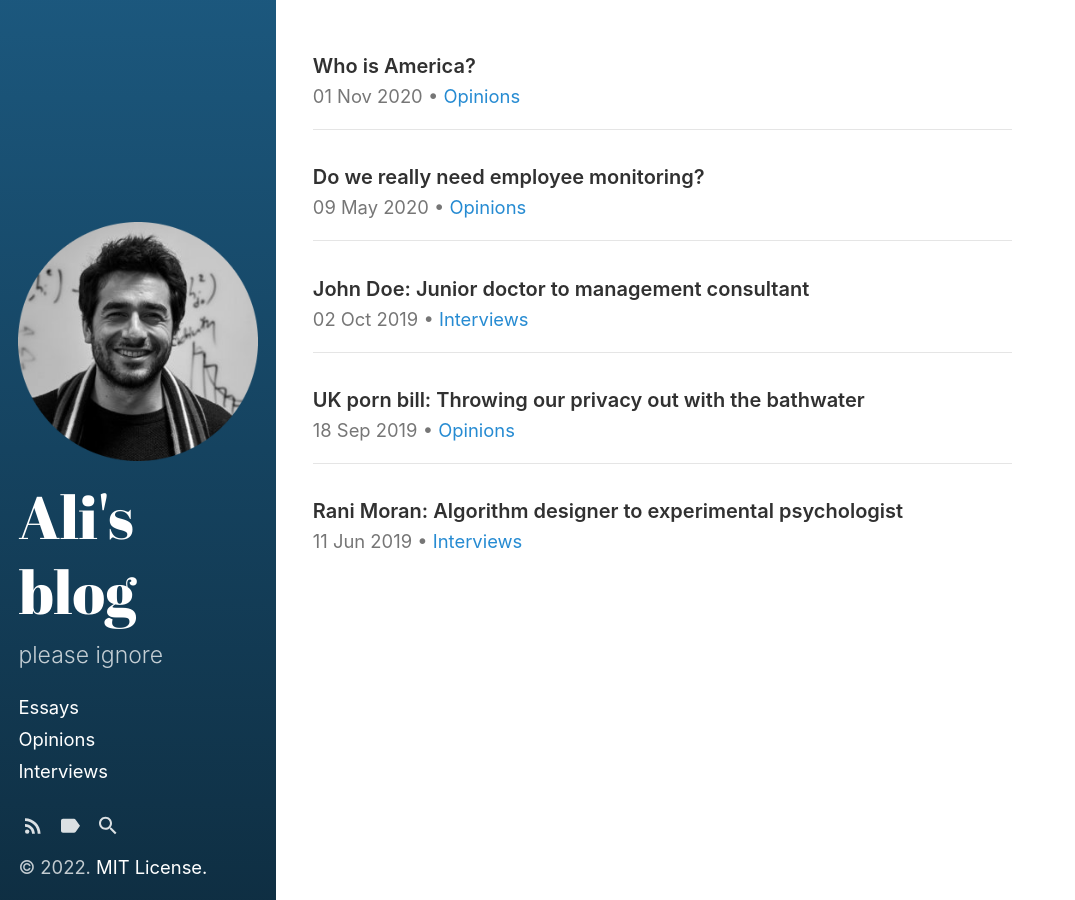
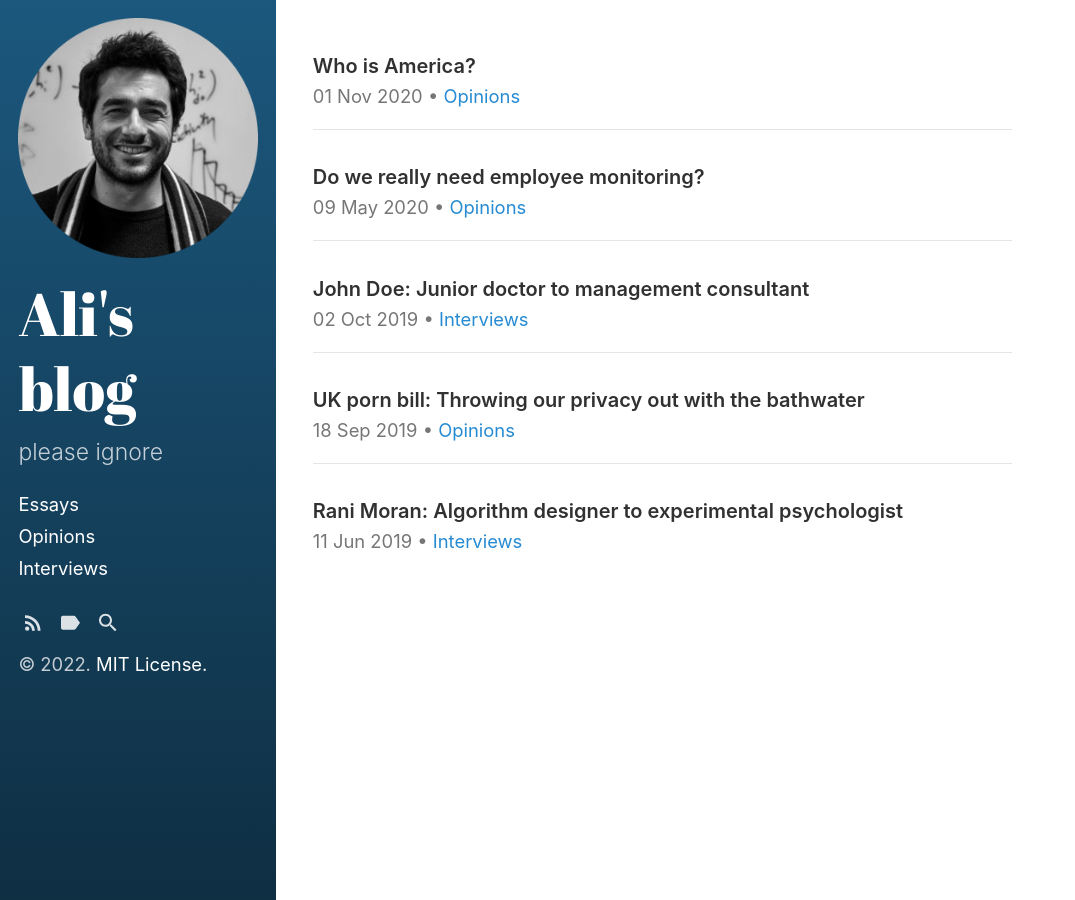
Before and after one commit to alfarzan/plsignore.com, a Jekyll site: the page built from index.html, in a window 1280 px wide. Shown: the whole page, without its empty margins (0-1075 px from the left). Built offline with Jekyll 4.4.1, drawn with Linux system fonts in a browser that asks for light colours; the list of posts is cut into pages by our own code.

Commit message:
Update _layout.scss

```diff
--- a/_sass/hydeout/_layout.scss
+++ b/_sass/hydeout/_layout.scss
@@ -35,6 +35,7 @@ body {
 #sidebar {
   flex: 0 0 auto;
   padding: $section-spacing;
+  min-height: 100vh;
 
   .site-title {
     font-family: 'Abril Fatface', serif;
@@ -58,8 +59,7 @@ body {
   display: flex;
   flex: 1 1 auto;
   flex-direction: column;
-  align-items: top;
-
+  min-height: 100vh;
 
   > .content {
     flex-grow: 1;
```
